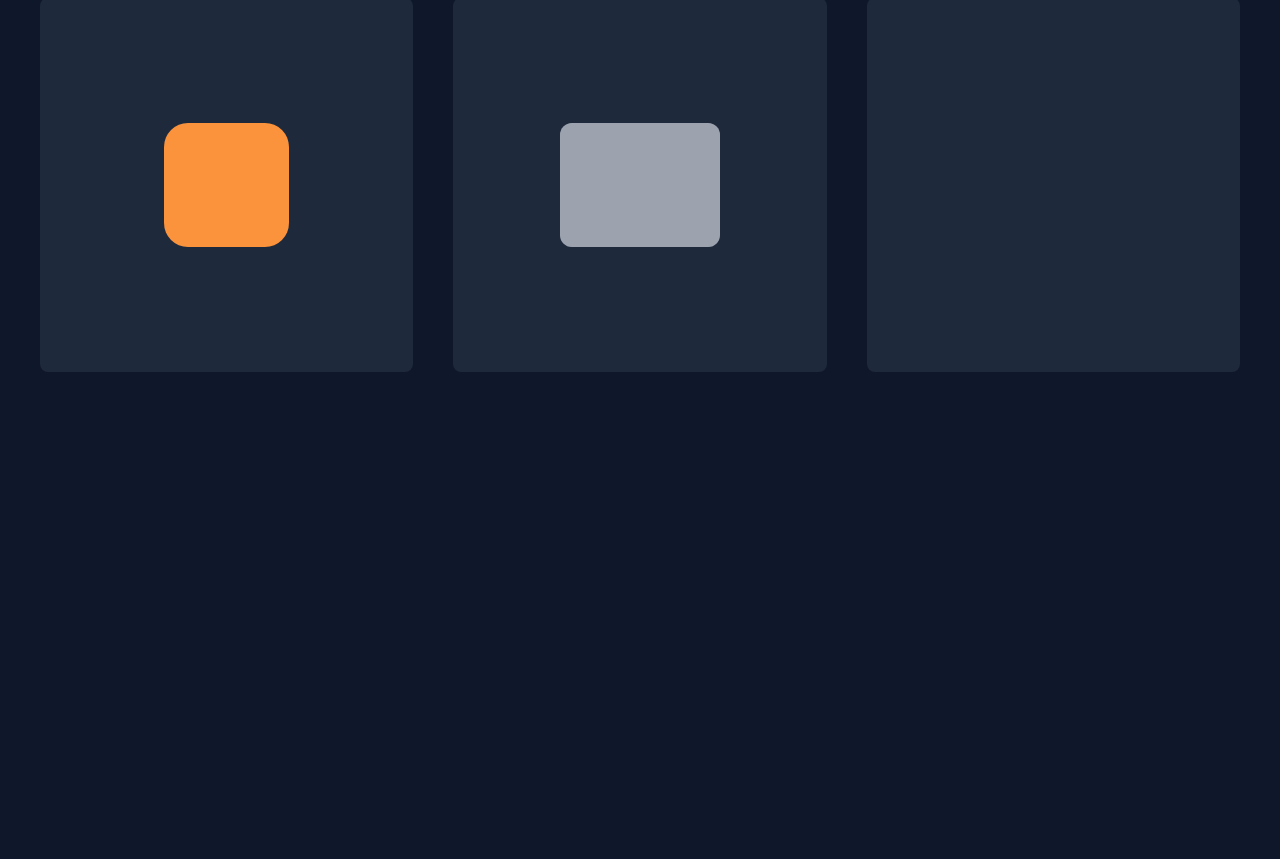
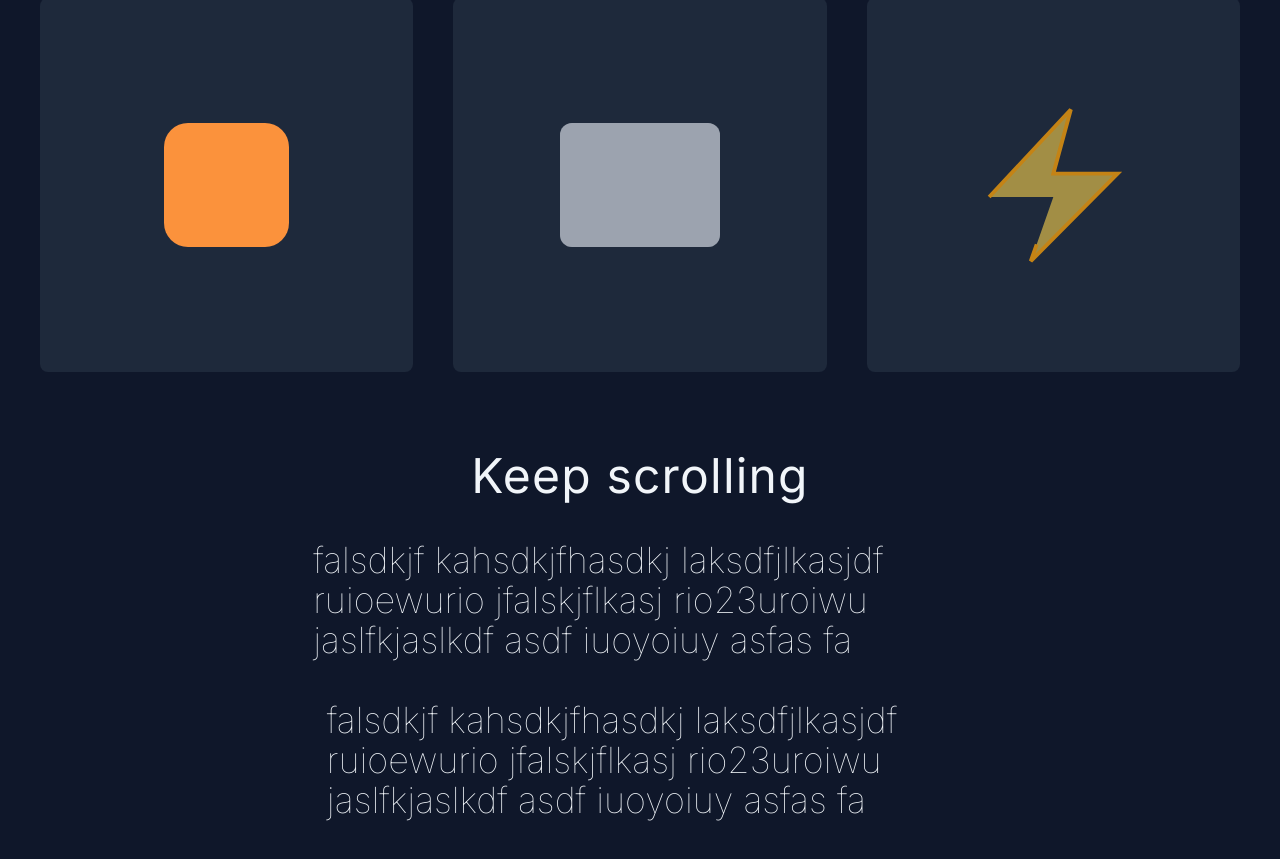
Before and after one commit to KishoreVB70/Framer-motion-portfolio, a Next.js app: page / in a window 1280 px wide. Shown: the part 455-1314 px from the top of the page. Before the commit the page ends 867 px from the top, so only its background shows below. Built offline with nearby package versions, Linux system fonts and the light colour scheme.

Commit message:
holy moly, became a pro in scroll animation, I myself I itself I kishore by myself without a single refernce did a reverse scroll animation just using my understanding, holy molly of jesus

```diff
--- a/src/components/FramerComponent.tsx
+++ b/src/components/FramerComponent.tsx
@@ -6,6 +6,7 @@ import HoverButton from "./HoverButton";
 import DragAndDrop from "./DragAndDrop";
 import ScrollProgress from "./ScrollProgress";
 import SVG from "./SVG";
+import MoreScroll from "./MoreScroll";
 
 export default function FramerComponent() {
   const parentVariants = {
@@ -29,6 +30,7 @@ export default function FramerComponent() {
     }
   }
   return (
+    <>
       <motion.section className="grid grid-cols-3 p-10 gap-10"
         variants={parentVariants}
         initial="hidden"
@@ -40,7 +42,8 @@ export default function FramerComponent() {
         <DragAndDrop childVariants={childVariants} />
         <ScrollProgress childVariants={childVariants} />
         <SVG childVariants={childVariants}/>
-
       </motion.section>
+      <MoreScroll />
+    </>
   );
 }
--- a/src/components/MoreScroll.tsx
+++ b/src/components/MoreScroll.tsx
@@ -1,9 +1,57 @@
 "use client";
-import React from 'react'
+import {motion, useAnimation, useInView, useScroll, useTransform } from 'framer-motion';
+import React, { useEffect, useRef } from 'react'
 
 const MoreScroll = () => {
+    // For the header
+    const containerReference = useRef(null);
+    const isInView = useInView(containerReference, {once: true})
+    const animation = useAnimation()
+
+    // For para
+    const {scrollYProgress} = useScroll({
+        target: containerReference,
+        offset: ["start end", "end start"]
+    })
+    const p1Value = useTransform(scrollYProgress, [0,0.5,0.8, 1], ["-100%", "0%", "0%", "-100%"])
+    const p2Value = useTransform(scrollYProgress, [0,0.5,0.8, 1], ["100%", "0%", "0%", "100%"])
+
+    // For header
+    useEffect(() => {
+        if (isInView) {
+            animation.start("visible");
+        }
+    }, [isInView]);
+
   return (
-    <div>MoreScroll</div>
+    <>
+        <div className='flex flex-col gap-10 mb-10' ref={containerReference}>
+            <motion.h1 className='text-5xl tracking-wide text-slate-100 text-center'
+                initial="hidden"
+                animate={animation}
+                variants={{
+                    hidden: {opacity: 0, y: 75},
+                    visible: {opacity:1, y:0}
+                }}
+                transition={{delay: 0.3}}
+            >
+                Keep scrolling
+            </motion.h1>
+            <motion.p className='text-slate-100 font-thin text-4xl w-1/2 mx-auto'
+                style={{translateX: p1Value}}
+            >
+                falsdkjf kahsdkjfhasdkj laksdfjlkasjdf ruioewurio jfalskjflkasj rio23uroiwu jaslfkjaslkdf asdf iuoyoiuy  asfas fa
+            </motion.p>
+            <motion.p className='text-slate-100 font-thin text-4xl w-1/2 mx-auto'
+                style={{translateX: p2Value}}
+            >
+                falsdkjf kahsdkjfhasdkj laksdfjlkasjdf ruioewurio jfalskjflkasj rio23uroiwu jaslfkjaslkdf asdf iuoyoiuy  asfas fa
+            </motion.p>
+        </div>
+        <div className='h-[100vh]'>
+
+        </div>
+    </>
   )
 }
 
```
Lines whose indentation alone changed are shown as unchanged.
